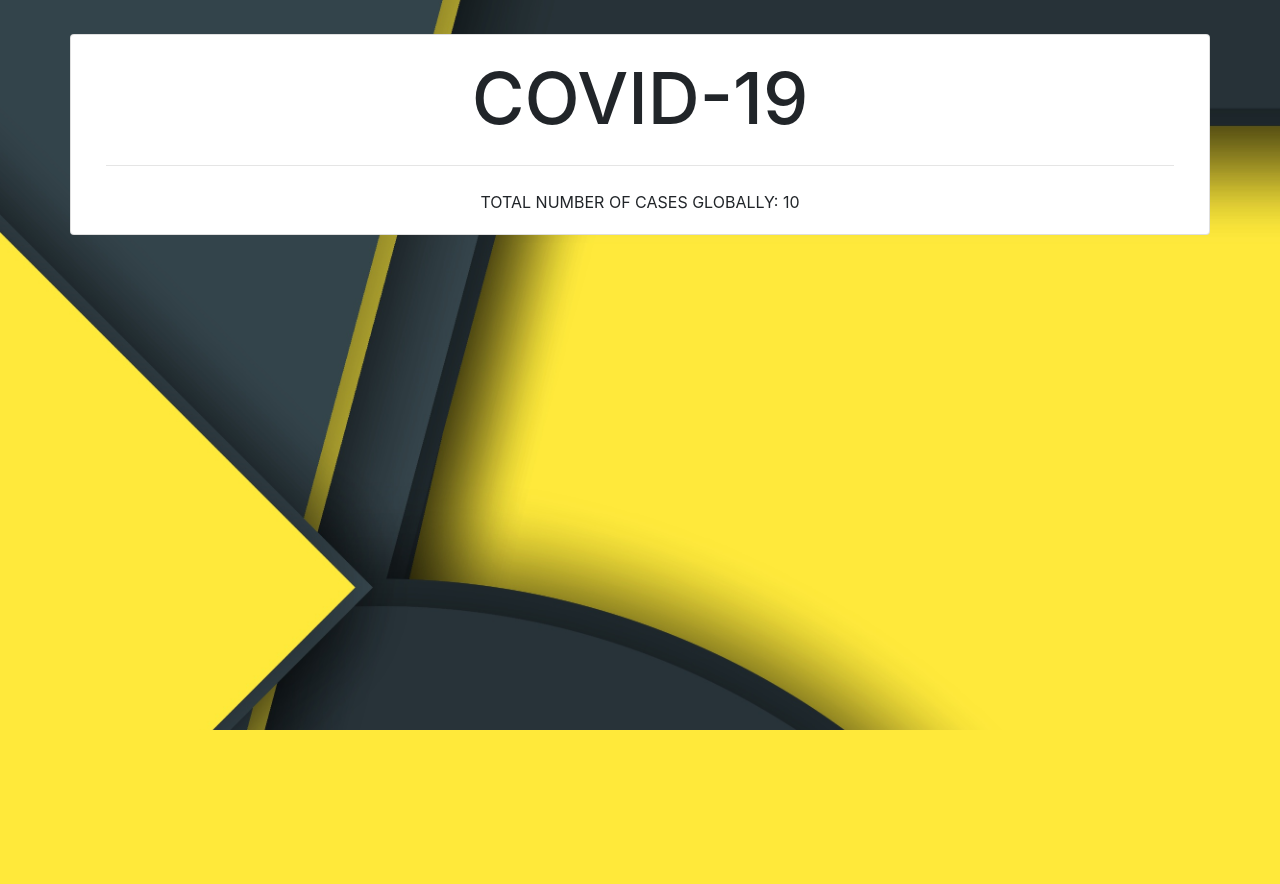
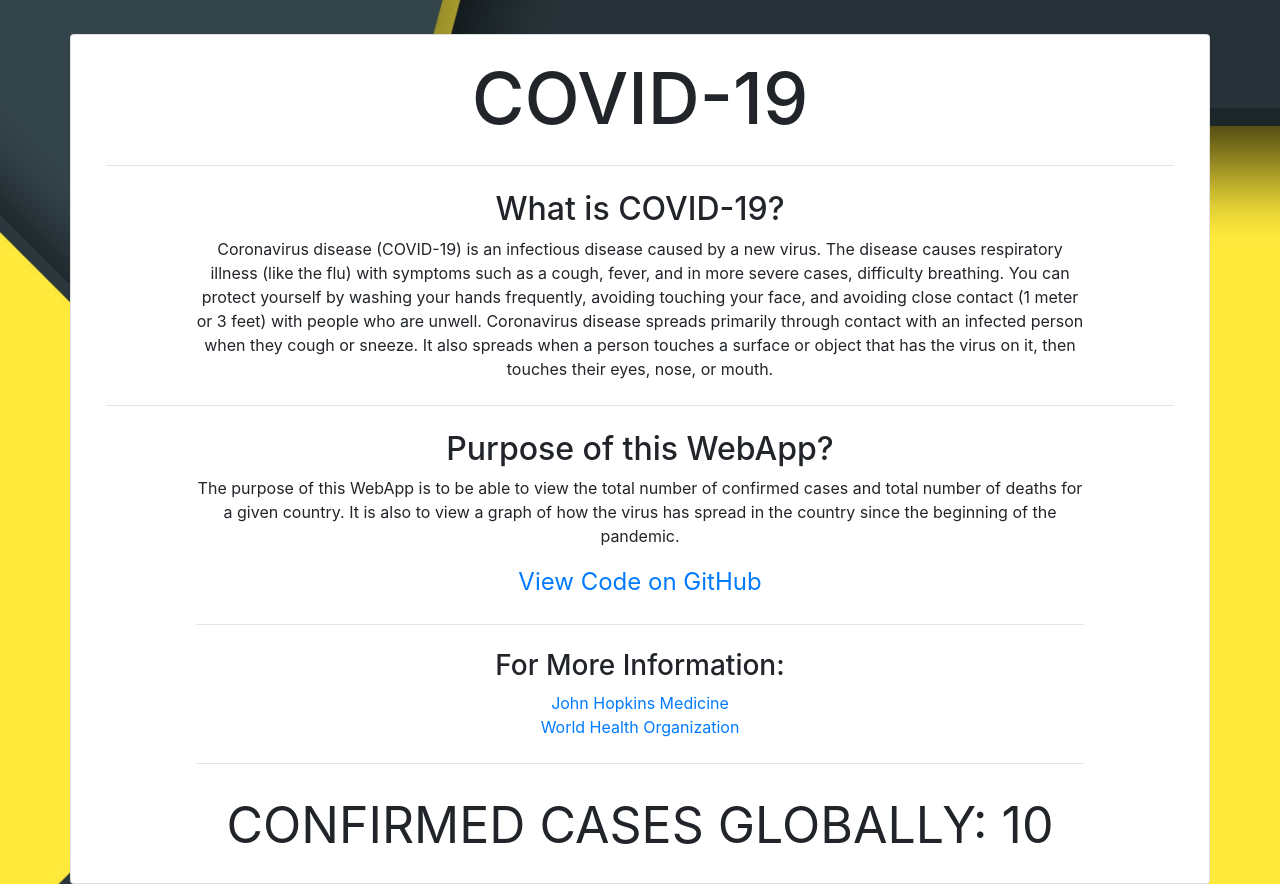
Before and after one commit to soundreaper/CoronaStats, a Flask app: template templates/index.html in a window 1280 px wide. Shown: the part 70-954 px from the top of the page. Before the commit the page ends 800 px from the top, so only its background shows below. Run offline with Flask 2, Linux system fonts and the light colour scheme; the template is opened without the code that fills it: most values are stand-ins (such as "Sample title", 1, 10 or a date in 2020); parts of the project's set-up code (start-up, migrations or seed data) failed here and were passed over; some libraries are stand-ins or nearby versions.

Commit message:
polish and add information to home page

```diff
--- a/templates/index.html
+++ b/templates/index.html
@@ -8,7 +8,23 @@
         <div class="card-body">
           <h1 style="font-size: 72px">COVID-19</h1>
           <hr class="my-4">
-          <p class="card-text">TOTAL NUMBER OF CASES GLOBALLY: {{confirmed_sum}}</p>
+          <h2>What is COVID-19?</h2>
+          <div style="padding-left: 90px; padding-right: 90px;">
+            <p class="card-text">Coronavirus disease (COVID-19) is an infectious disease caused by a new virus.
+    The disease causes respiratory illness (like the flu) with symptoms such as a cough, fever, and in more severe cases, difficulty breathing. You can protect yourself by washing your hands frequently, avoiding touching your face, and avoiding close contact (1 meter or 3 feet) with people who are unwell. Coronavirus disease spreads primarily through contact with an infected person when they cough or sneeze. It also spreads when a person touches a surface or object that has the virus on it, then touches their eyes, nose, or mouth.</p>
+          </div>
+          <hr class="my-4">
+          <h2>Purpose of this WebApp?</h2>
+          <div style="padding-left: 90px; padding-right: 90px;">
+            <p class="card-text">The purpose of this WebApp is to be able to view the total number of confirmed cases and total number of deaths for a given country. It is also to view a graph of how the virus has spread in the country since the beginning of the pandemic.</p>
+          <a href="https://github.com/soundreaper/CoronaStats" target="_blank" style="font-size: 24px">View Code on GitHub</a>
+          <hr class="my-4">
+          <h3>For More Information:</h3>
+          <a href="https://www.hopkinsmedicine.org/health/conditions-and-diseases/coronavirus" target="_blank">John Hopkins Medicine</a>
+          <br>
+          <a href="https://www.who.int/health-topics/coronavirus#tab=tab_1" target="_blank">World Health Organization</a>
+          <hr class="my-4">
+          <p class="card-text" style="font-size: 50px">CONFIRMED CASES GLOBALLY: {{confirmed_sum}}</p>
         </div>
       </div>
     </div>
```
